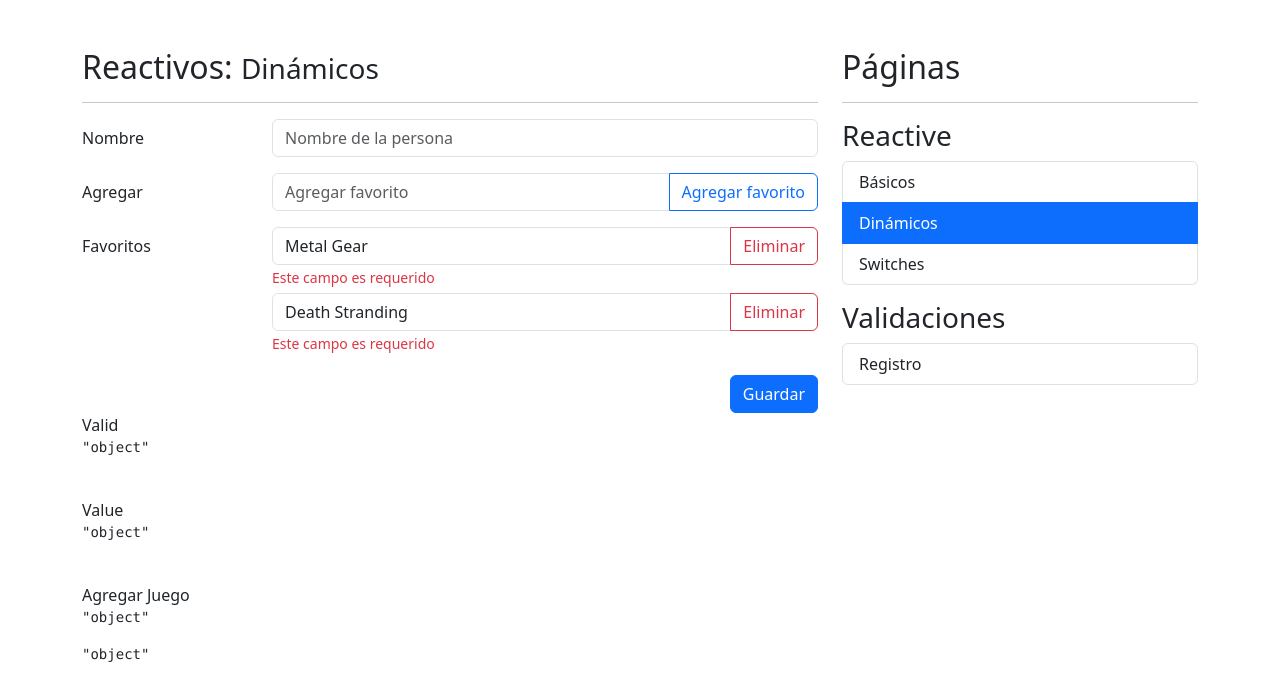
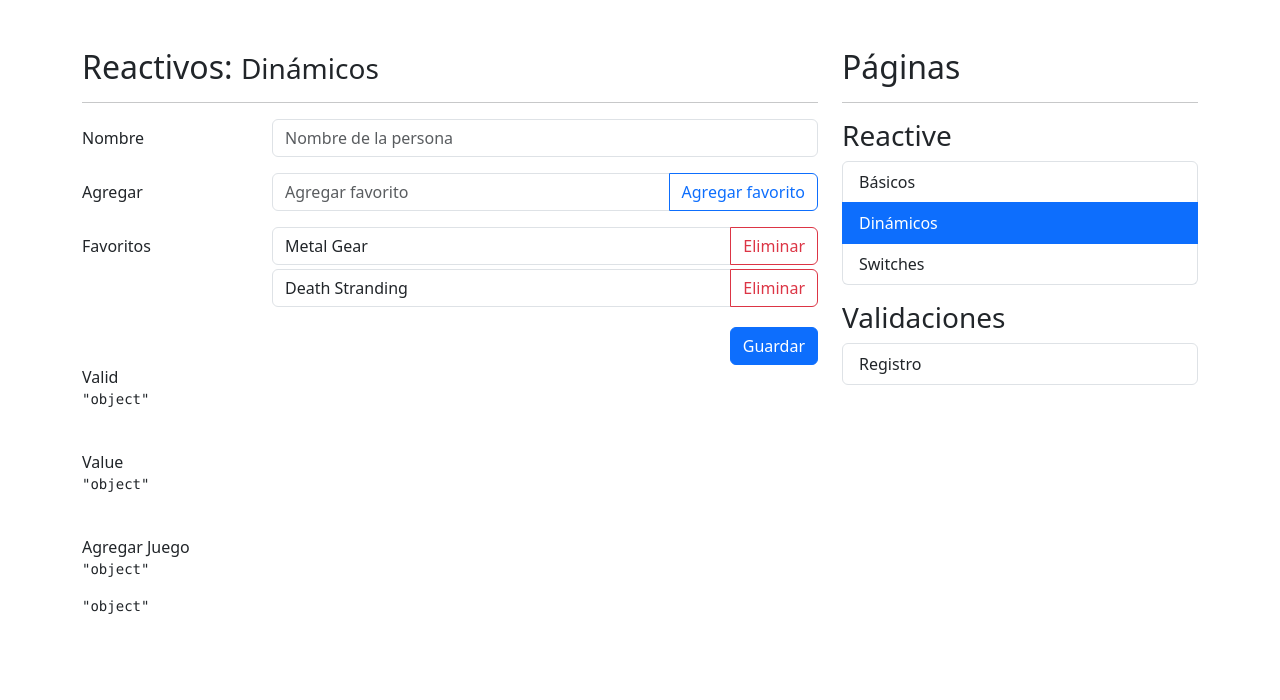
Before and after one commit to JessCP25/form-app, an Angular app: page /reactive/dynamic in a window 1280 px wide. Shown: the top 700 px of the page. Built offline with nearby package versions, Linux system fonts and the light colour scheme.

Commit message:
Validaciones dinámicas

```diff
--- a/src/app/reactive/pages/dynamic/dynamic.component.html
+++ b/src/app/reactive/pages/dynamic/dynamic.component.html
@@ -12,7 +12,7 @@
         placeholder="Nombre de la persona"
       />
       <span *ngIf="isInvalidField('name')" class="form-text text-danger">
-        {{ getFieldErrors('name') }}
+        {{ getFieldErrors("name") }}
       </span>
     </div>
   </div>
@@ -44,7 +44,12 @@
 
           <button class="btn btn-outline-danger" type="button">Eliminar</button>
         </div>
-        <span class="form-text text-danger"> Este campo es requerido </span>
+        <span
+          *ngIf="isInvalidFieldInArray(favoriteGames, i)"
+          class="form-text text-danger"
+        >
+          Este campo es requerido
+        </span>
       </div>
     </div>
   </div>
--- a/src/app/reactive/pages/dynamic/dynamic.component.ts
+++ b/src/app/reactive/pages/dynamic/dynamic.component.ts
@@ -51,6 +51,12 @@ export class DynamicComponent {
     );
   }
 
+  isInvalidFieldInArray(formArray: FormArray, index: number) {
+    return (
+      formArray.controls[index].errors && formArray.controls[index].touched
+    );
+  }
+
   getFieldErrors(field: string) {
     if (!this.myForm.controls[field]) return null;
 
```
